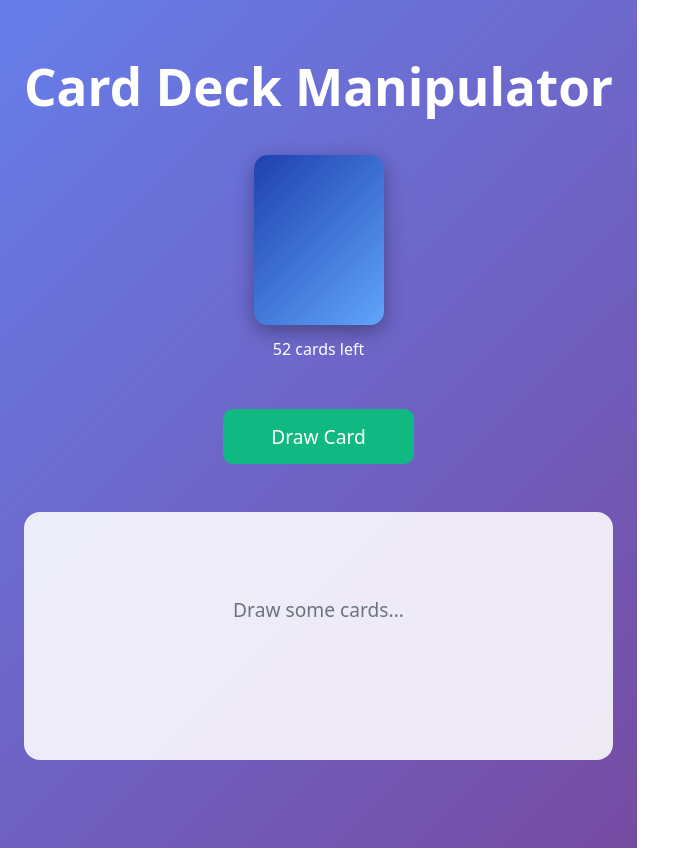
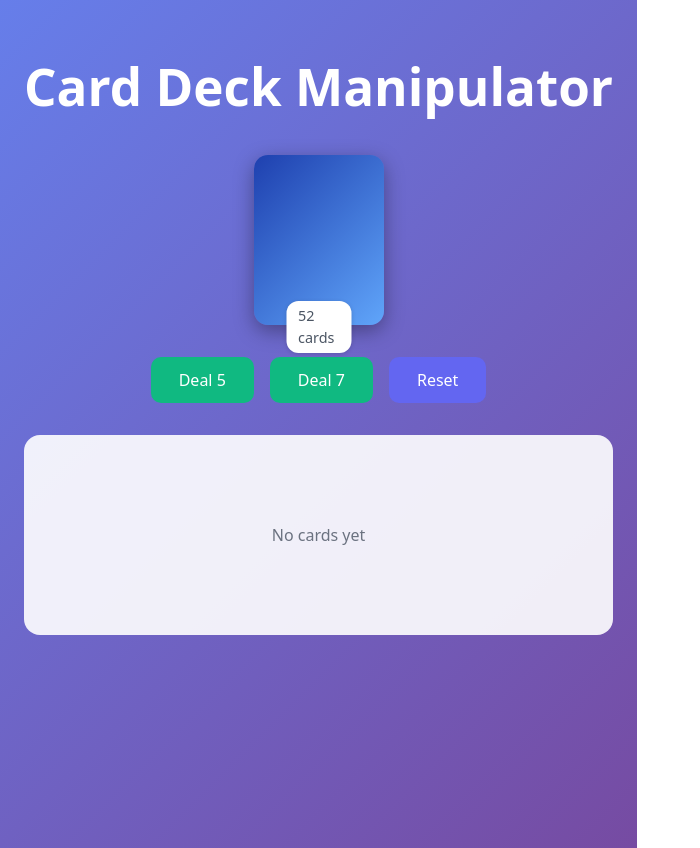
Before and after one commit to jcqln2/assignment3, a React (Vite) app: page / in a window 1280 px wide. Shown: the whole page, without its empty margins (0-700 px from the left). Built offline with nearby package versions, Linux system fonts and the light colour scheme.

Commit message:
add deck component, multiple deal buttons and reset

```diff
--- a/src/App.jsx
+++ b/src/App.jsx
@@ -5,100 +5,98 @@ function Card({ suit, value }) {
   const isRed = suit === '♥' || suit === '♦'
   return (
     <div style={{
-      width: '100px',
-      height: '140px',
-      background: 'white',
-      borderRadius: '10px',
-      boxShadow: '0 3px 10px rgba(0,0,0,0.18)',
-      padding: '8px',
-      display: 'flex',
-      flexDirection: 'column',
-      justifyContent: 'space-between',
-      color: isRed ? '#dc2626' : '#1f2937',
-      fontWeight: 'bold',
-      userSelect: 'none'
+      width: '100px', height: '140px', background: 'white',
+      borderRadius: '10px', boxShadow: '0 3px 10px rgba(0,0,0,0.18)',
+      padding: '8px', display: 'flex', flexDirection: 'column',
+      justifyContent: 'space-between', color: isRed ? '#dc2626' : '#1f2937',
+      fontWeight: 'bold', userSelect: 'none'
     }}>
       <div>{value}{suit}</div>
-      <div style={{fontSize: '2.8rem', textAlign: 'center', opacity: 0.18}}>
-        {suit}
-      </div>
+      <div style={{fontSize: '2.8rem', textAlign: 'center', opacity: 0.18}}>{suit}</div>
       <div style={{textAlign: 'right'}}>{value}{suit}</div>
     </div>
   )
 }
 
+function Deck({ count, onClick }) {
+  return (
+    <div
+      onClick={count > 0 ? onClick : undefined}
+      style={{
+        width: '130px', height: '170px', margin: '0 auto 16px',
+        background: count > 0 ? 'linear-gradient(135deg, #1e40af, #60a5fa)' : '#e5e7eb',
+        borderRadius: '14px', boxShadow: count > 0 ? '0 6px 20px rgba(0,0,0,0.35)' : 'none',
+        cursor: count > 0 ? 'pointer' : 'default',
+        position: 'relative'
+      }}
+    >
+      {count > 0 ? (
+        <div style={{position: 'absolute', bottom: '-28px', left: '50%', transform: 'translateX(-50%)',
+          background: 'white', padding: '4px 12px', borderRadius: '12px', fontSize: '0.9rem', color: '#4b5563',
+          boxShadow: '0 1px 4px rgba(0,0,0,0.15)'}}>
+          {count} cards
+        </div>
+      ) : (
+        <div style={{position: 'absolute', inset: 0, display: 'flex', alignItems: 'center', justifyContent: 'center',
+          color: '#6b7280', fontSize: '1rem'}}>Empty</div>
+      )}
+    </div>
+  )
+}
+
 function App() {
-  const createDeck = () => {
-    const suits = ['♥','♦','♣','♠']
-    const values = ['A','2','3','4','5','6','7','8','9','10','J','Q','K']
-    return suits.flatMap(s => values.map(v => ({suit: s, value: v, id: `${v}-${s}-${Math.random()}`})))
-  }
+  const suits = ['♥','♦','♣','♠']
+  const values = ['A','2','3','4','5','6','7','8','9','10','J','Q','K']
+
+  const createDeck = () =>
+    suits.flatMap(s => values.map(v => ({suit: s, value: v, id: `${v}-${s}-${Date.now()}-${Math.random()}`})))
 
   const [deck, setDeck] = useState(createDeck())
   const [hand, setHand] = useState([])
 
-  const drawCard = () => {
+  const drawOne = () => {
     if (!deck.length) return
     const idx = Math.floor(Math.random() * deck.length)
     const card = deck[idx]
-    setDeck(deck.filter((_,i) => i !== idx))
+    setDeck(deck.filter((_,i)=>i!==idx))
     setHand([...hand, card])
   }
 
+  const dealN = (n) => {
+    if (deck.length < n) return
+    const shuffled = [...deck].sort(() => Math.random() - 0.5)
+    const dealt = shuffled.slice(0, n)
+    setDeck(shuffled.slice(n))
+    setHand([...hand, ...dealt])
+  }
+
+  const reset = () => {
+    setDeck(createDeck())
+    setHand([])
+  }
+
   return (
-    <div style={{
-      padding: '24px', minHeight: '100vh',
-      background: 'linear-gradient(135deg, #667eea 0%, #764ba2 100%)',
-      fontFamily: 'system-ui, sans-serif'
-    }}>
-      <h1 style={{ textAlign: 'center', color: 'white', marginBottom: '40px' }}>
+    <div style={{padding: '24px', minHeight: '100vh',
+      background: 'linear-gradient(135deg, #667eea 0%, #764ba2 100%)'}}>
+      <h1 style={{textAlign: 'center', color: 'white', marginBottom: '40px'}}>
         Card Deck Manipulator
       </h1>
 
       <div style={{maxWidth: '1200px', margin: '0 auto'}}>
-        {/* Deck area */}
-        <div style={{textAlign: 'center', marginBottom: '48px'}}>
-          <div style={{
-            width: '130px', height: '170px', margin: '0 auto 12px',
-            background: 'linear-gradient(135deg, #1e40af, #60a5fa)',
-            borderRadius: '14px', boxShadow: '0 6px 20px rgba(0,0,0,0.35)'
-          }} />
-          <div style={{color: 'white'}}>{deck.length} cards left</div>
+        <Deck count={deck.length} onClick={drawOne} />
+
+        <div style={{display: 'flex', gap: '16px', justifyContent: 'center', margin: '32px 0', flexWrap: 'wrap'}}>
+          <button onClick={() => dealN(5)}  style={{padding:'12px 28px', background:'#10b981', color:'white', border:'none', borderRadius:'10px'}}>Deal 5</button>
+          <button onClick={() => dealN(7)}  style={{padding:'12px 28px', background:'#10b981', color:'white', border:'none', borderRadius:'10px'}}>Deal 7</button>
+          <button onClick={reset}         style={{padding:'12px 28px', background:'#6366f1', color:'white', border:'none', borderRadius:'10px'}}>Reset</button>
         </div>
 
-        <button
-          onClick={drawCard}
-          disabled={!deck.length}
-          style={{
-            display: 'block',
-            margin: '0 auto 48px',
-            padding: '14px 48px',
-            fontSize: '1.2rem',
-            background: deck.length ? '#10b981' : '#9ca3af',
-            color: 'white',
-            border: 'none',
-            borderRadius: '10px',
-            cursor: deck.length ? 'pointer' : 'not-allowed'
-          }}
-        >
-          Draw Card
-        </button>
-
-        <div style={{
-          display: 'flex', flexWrap: 'wrap', gap: '12px',
-          justifyContent: 'center', padding: '24px',
-          background: 'rgba(255,255,255,0.88)',
-          borderRadius: '16px',
-          minHeight: '200px'
-        }}>
+        <div style={{display: 'flex', flexWrap: 'wrap', gap: '12px', justifyContent: 'center',
+          padding: '28px', background: 'rgba(255,255,255,0.9)', borderRadius: '16px'}}>
           {hand.length === 0 ? (
-            <div style={{color: '#6b7280', fontSize: '1.2rem', padding: '60px 0'}}>
-              Draw some cards...
-            </div>
+            <div style={{color: '#6b7280', padding: '60px 0'}}>No cards yet</div>
           ) : (
-            hand.map(card => (
-              <Card key={card.id} suit={card.suit} value={card.value} />
-            ))
+            hand.map(c => <Card key={c.id} suit={c.suit} value={c.value} />)
           )}
         </div>
       </div>
```
